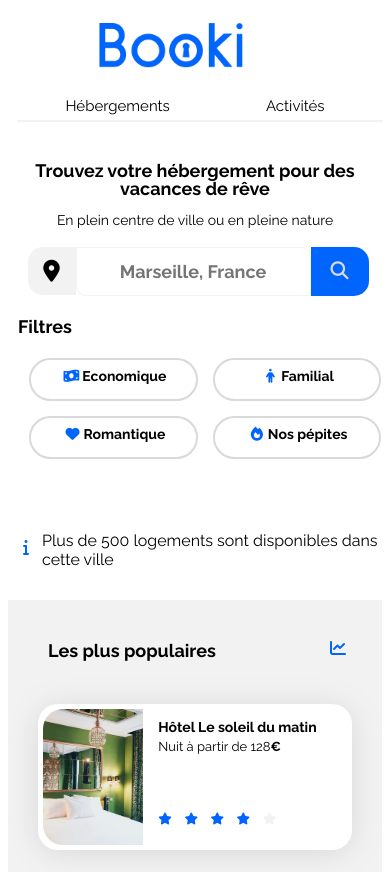
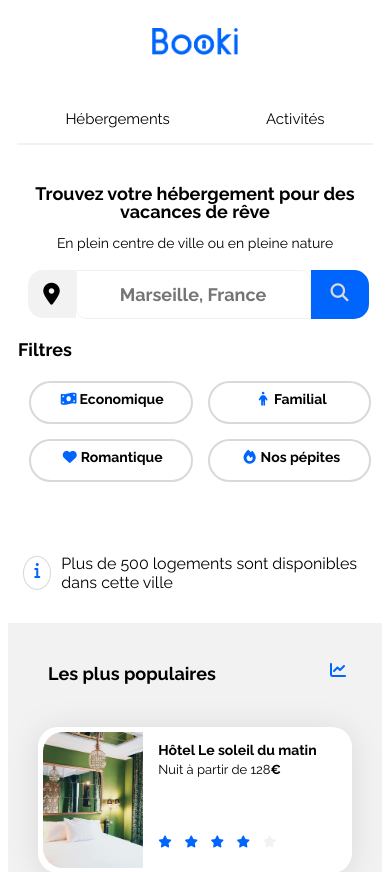
Before and after one commit to LeonorahS/booki, a plain HTML site: page index.html in a window 390 px wide. Shown: the top 872 px of the page. Drawn offline with Linux system fonts and the light colour scheme.

Commit message:
avant la rewiew de code, il manque que je indente correxctement et enelve mes notes des commentaires

```diff
--- a/css/style.css
+++ b/css/style.css
@@ -15,8 +15,16 @@
     height: 22px;
     border-top: 1px;
     border-left: 2.5px;
+
 }
-
+.rond-info{
+     align-items: center;
+    border: 1px solid #d9d9d9;
+    border-radius: 50%;
+    text-align: center;
+    padding: 5px;
+    margin-right: 10px;
+}
 body {
     display: flex;
     justify-content: center;
@@ -40,15 +48,15 @@ nav {
     /*gap: 65%;*/
     list-style: none;
 }
-
-.ulnav a{
+.ulnav li{
     padding: 30px;
 }
+
 
 .ulnav li:hover{
       border-top: 2px solid #0065FC;
     color: #0065FC;
-    padding-top: 27px;
+    padding-top: 30px;
 }
 
 
@@ -104,7 +112,7 @@ ul.filtres-list {
 }
 section.filtres{
        display: flex;
-    width: 100%;
+
     height: auto;
     gap: 5px;
     text-align: center;
@@ -180,8 +188,7 @@ i.fa-solid.fa-location-dot {
     align-content: center;
 }
 .filtres button{
-  width: 173px;
-  height: auto;
+
   border-radius: 25px;
   border: 2px solid #d9d9d9;
   padding: 8px 19px 8px 19px;
@@ -197,7 +204,6 @@ i.fa-solid.fa-location-dot {
 }
 
 .info{
-     width: 100%;
     height: auto;
     margin-bottom: 10px;
     display: flex;
@@ -549,6 +555,7 @@ margin: 0%;
 /* Small devices (phones, less than 768px) */
 @media (max-width: 767.98px) {
 
+
     main{
     width: 100%;
     margin:0%;
@@ -570,7 +577,11 @@ margin: 0%;
         align-items: center;
        }
     #logo{
-        margin: 15px 0;
+        display: flex;
+        margin:auto;
+        width: 45%;
+        margin-top: 20px;
+        margin-bottom: 15px;
     }
 
     nav{
@@ -581,9 +592,8 @@ margin: 0%;
 
     .ulnav {
          unicode-bidi: plaintext;
-        margin-block-start: 0;
-        margin-block-end: 0;
-        padding-inline-start: 0px;
+        margin: 0%;
+        padding: 0%;
         align-self: baseline;
         justify-content: space-around;
         display: flex;
@@ -595,27 +605,39 @@ margin: 0%;
 
     .ulnav li{
   position: relative; /* nécessaire pour positionner le ::after */
-  padding-bottom: 5px; /* espace pour la bordure */
+  padding-bottom: 15px; /* espace pour la bordure */
+  text-align: center;
 
  }
-.ulnav li::after{
-    content: ""; /* nécessaire pour afficher le ::after*/
-    position: absolute;
-    bottom: 0;
-    left: 0;
-    height: 2px;
-    width: 50%; /* 50% de la largeur de l'élément */
+
+
+
+ .ulnav li:hover{
+    border-top: 0px #D9D9D9;
+    border-bottom: 2px solid #0065FC;
     color: #0065FC;
+    padding-top: 0px;
+    padding-bottom: 15px;
+    transition: width 0.3s;
+    width: 50%;
 
 }
 
 
-.ulnav li ::after{
-    width: 0;
-    transition: width 0.3s;
-    width: 50%;
-    color: #0065FC;
+.ulnav li:hover::after {
+    content: "";
+    position: absolute;
+    bottom: 0;
+    left: 0;
+    width: 100%; /* toute la largeur */
+    height: 2px;
+    background-color: var(--main-color);
 }
+
+
+
+
+
 
 
 /*test avec text deco
--- a/index.html
+++ b/index.html
@@ -19,7 +19,7 @@
                 <nav>
                 <div>
 
-                    <a href="images/logo/Booki@3x.png"><img id="logo" src="images/logo/Booki.png" alt="Booki"></a>
+                    <img id="logo" src="images/logo/Booki.png" alt="Booki" >
                 </div>
                 <ul class="ulnav">
                     <li><a href="#hebergements">Hébergements</a></li>
@@ -32,7 +32,7 @@
                 <h1>Trouvez votre hébergement pour des vacances de rêve</h1>
                 <p class="desc">En plein centre de ville ou en pleine nature</p>
                 <form class="rechercher-form" action="#">
-                <label class="label-location" ><i class="fa-solid fa-location-dot"></i></label>
+                <label class="label-location" ><i class="fa-solid fa-location-dot dot"></i></label>
                 <input type="text" id="location" placeholder="Marseille, France">
                 <button id="rechercher" type="submit">Rechercher</button>
                 <!--button icône visible en mobile uniquement-->
```
